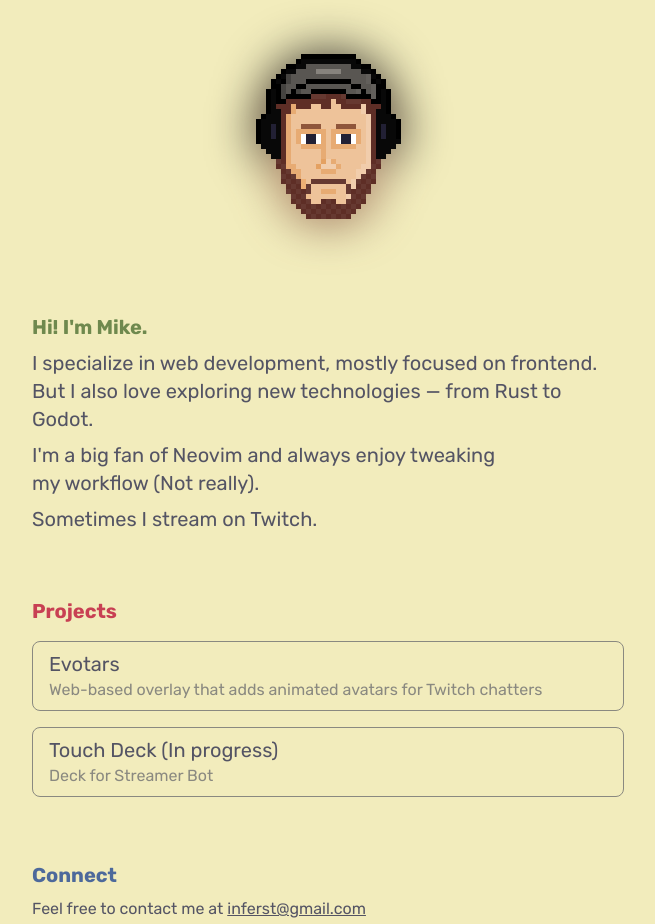
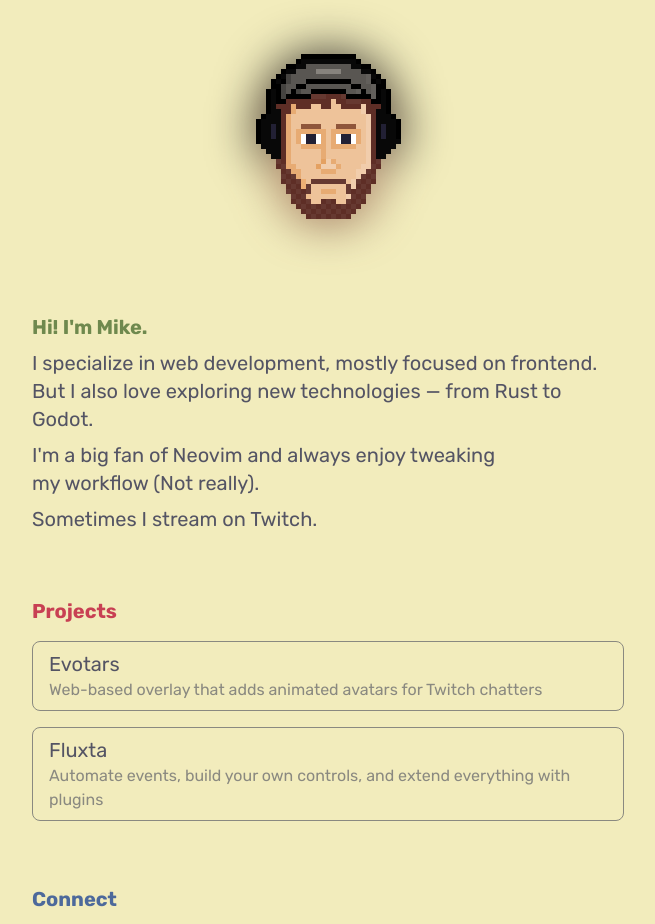
Before and after one commit to inferst/inferst.com, a Next.js app: page / in a window 1280 px wide. Shown: the top 924 px of the page, without its empty margins (312-967 px from the left). Built offline with nearby package versions, Linux system fonts and the light colour scheme.

Commit message:
feat: fluxta project

```diff
--- a/src/app/page.tsx
+++ b/src/app/page.tsx
@@ -34,8 +34,9 @@ export default function Home() {
               link="https://evotars.inferst.com"
             />
             <Project
-              title="Touch Deck (In progress)"
-              description="Deck for Streamer Bot"
+              title="Fluxta"
+              description="Automate events, build your own controls, and extend everything with plugins"
+              link="https://fluxta.app"
             />
           </section>
           <section className="flex flex-col gap-[8px]">
--- a/src/components/Project.tsx
+++ b/src/components/Project.tsx
@@ -7,17 +7,28 @@ type ProjectProps = {
 };
 
 const Project = (props: ProjectProps) => {
+  const content = (
+    <>
+      <h3 className="text-xl">{props.title}</h3>
+      <p className="text-foreground-secondary">{props.description}</p>
+    </>
+  );
+
+  if (props.link) {
+    return (
+      <Link
+        href={props.link}
+        target="_blank"
+        className="border-1 border-foreground-secondary px-4 py-2 rounded-lg w-full block transition-colors hover:border-foreground-highlight hover:bg-background-highlight"
+      >
+        {content}
+      </Link>
+    );
+  }
+
   return (
     <div className="border-1 border-foreground-secondary px-4 py-2 rounded-lg w-full">
-      <h3 className="text-xl">
-        {props.link && (
-          <Link href={props.link} target="_blank" className="hover:underline">
-            {props.title}
-          </Link>
-        )}
-        {!props.link && props.title}
-      </h3>
-      <p className="text-foreground-secondary">{props.description}</p>
+      {content}
     </div>
   );
 };
```
